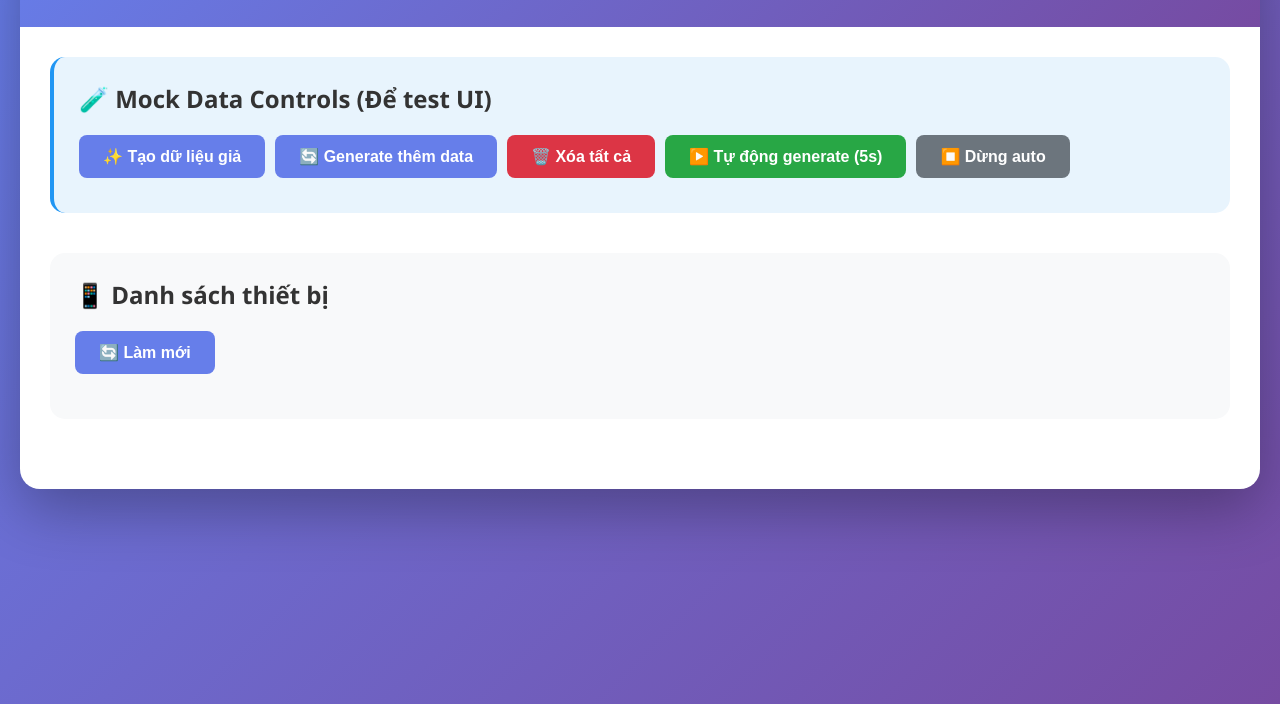
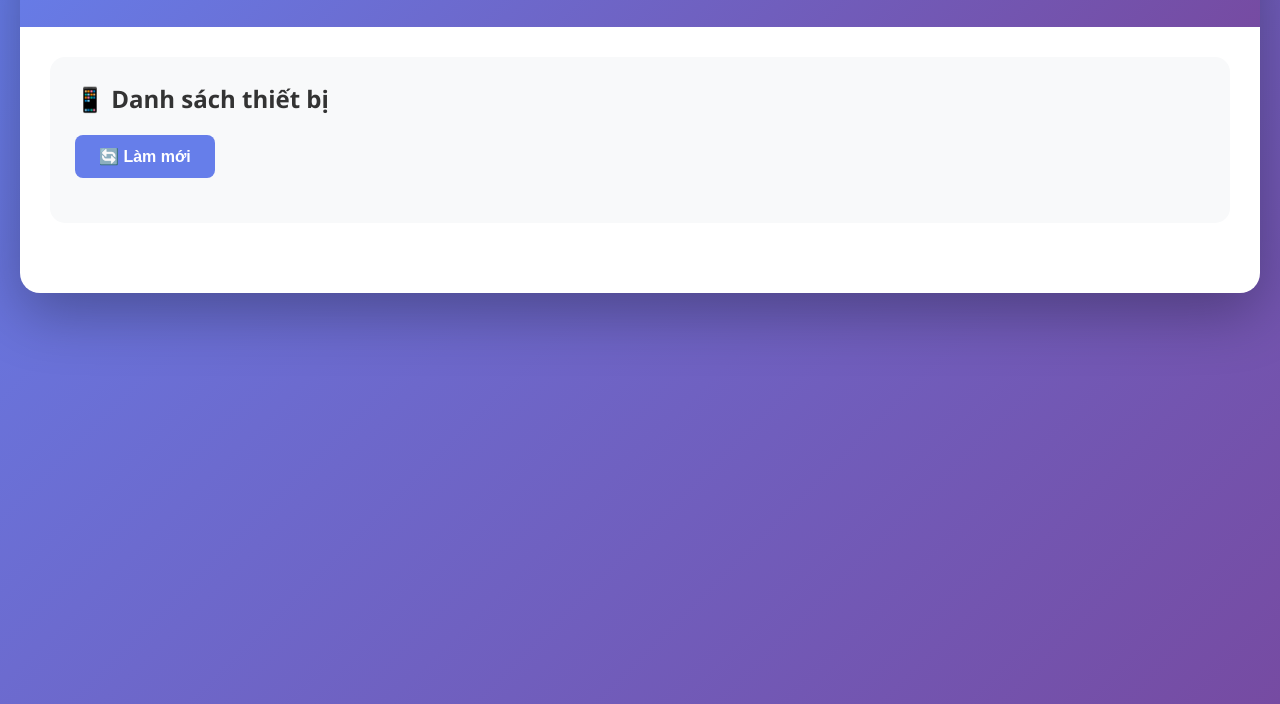
Before and after one commit to vietlecd/ESP32_SERVER, a website: page public/index.html in a window 1280 px wide. Shown: the part 96-800 px from the top of the page. Drawn offline with nearby package versions, Linux system fonts and the light colour scheme; no server answers.

Commit message:
delete mock data

```diff
--- a/public/index.html
+++ b/public/index.html
@@ -18,19 +18,6 @@
         </header>
 
         <div class="main-content">
-            <!-- Mock Data Controls -->
-            <section class="mock-controls-section" style="background: #e8f4fd; border-left: 4px solid #2196F3;">
-                <h2>🧪 Mock Data Controls (Để test UI)</h2>
-                <div style="display: flex; gap: 10px; flex-wrap: wrap;">
-                    <button class="btn btn-primary" onclick="seedMockData()">✨ Tạo dữ liệu giả</button>
-                    <button class="btn btn-primary" onclick="generateMockData()">🔄 Generate thêm data</button>
-                    <button class="btn" style="background: #dc3545; color: white;" onclick="clearMockData()">🗑️ Xóa tất cả</button>
-                    <button class="btn" style="background: #28a745; color: white;" onclick="startAutoGenerate()">▶️ Tự động generate (5s)</button>
-                    <button class="btn" style="background: #6c757d; color: white;" onclick="stopAutoGenerate()">⏹️ Dừng auto</button>
-                </div>
-                <div id="mockStatus" style="margin-top: 10px; font-size: 0.9em; color: #666;"></div>
-            </section>
-
             <!-- Device List Section -->
             <section class="devices-section">
                 <h2>📱 Danh sách thiết bị</h2>
--- a/public/js/app.js
+++ b/public/js/app.js
@@ -83,9 +83,18 @@ function displayDevices(devices) {
             <div class="device-info">ID: ${device.deviceId}</div>
             <div class="device-info">Firmware: ${device.firmware || 'N/A'}</div>
             <div class="device-info">Last seen: ${formatDate(device.lastSeen)}</div>
+            <button class="btn" style="background: #dc3545; color: white; margin-top: 10px; width: 100%;"
+                    onclick="event.stopPropagation(); deleteDevice('${device.deviceId}')">
+                🗑️ Xóa thiết bị
+            </button>
         `;
 
-        card.addEventListener('click', () => selectDevice(device.deviceId));
+        card.addEventListener('click', (e) => {
+            // Don't select device when clicking delete button
+            if (e.target.tagName !== 'BUTTON') {
+                selectDevice(device.deviceId);
+            }
+        });
         devicesList.appendChild(card);
     });
 }
@@ -303,137 +312,33 @@ function formatDate(dateString) {
     return date.toLocaleString('vi-VN');
 }
 
-// ========================================
-// Mock Data Functions
-// ========================================
-
-let autoGenerateInterval = null;
-
-async function seedMockData() {
-    try {
-        updateMockStatus('Đang tạo mock data...');
-
-        const response = await fetch('/api/mock/seed', {
-            method: 'POST',
-            headers: {
-                'Content-Type': 'application/json'
-            },
-            body: JSON.stringify({
-                numDevices: 2,
-                numDataPoints: 30
-            })
-        });
-
-        const data = await response.json();
-
-        if (data.success) {
-            updateMockStatus(`✅ Đã tạo ${data.devicesCreated} thiết bị và ${data.dataPointsCreated} điểm dữ liệu!`);
-            refreshDevices();
-        } else {
-            updateMockStatus('❌ Lỗi khi tạo mock data');
-        }
-    } catch (error) {
-        console.error('Error seeding mock data:', error);
-        updateMockStatus('❌ Lỗi kết nối đến server');
-    }
-}
-
-async function generateMockData() {
-    try {
-        updateMockStatus('Đang generate dữ liệu...');
-
-        const response = await fetch('/api/mock/generate', {
-            method: 'POST',
-            headers: {
-                'Content-Type': 'application/json'
-            }
-        });
-
-        const data = await response.json();
-
-        if (data.success) {
-            updateMockStatus('✅ Đã generate dữ liệu mới!');
-            refreshDevices();
-
-            // Nếu đang xem device, refresh data
-            if (currentDeviceId) {
-                loadSensorData(currentDeviceId);
-            }
-        } else {
-            updateMockStatus('❌ Lỗi khi generate dữ liệu');
-        }
-    } catch (error) {
-        console.error('Error generating mock data:', error);
-        updateMockStatus('❌ Lỗi kết nối đến server');
-    }
-}
-
-async function clearMockData() {
-    if (!confirm('⚠️ Bạn có chắc muốn xóa TẤT CẢ dữ liệu không?')) {
+async function deleteDevice(deviceId) {
+    if (!confirm(`⚠️ Bạn có chắc muốn xóa thiết bị "${deviceId}"?\n\nTất cả dữ liệu cảm biến của thiết bị này sẽ bị xóa!`)) {
         return;
     }
 
     try {
-        const response = await fetch('/api/mock/clear', {
+        const response = await fetch(`/api/device/${deviceId}`, {
             method: 'DELETE'
         });
 
         const data = await response.json();
 
         if (data.success) {
-            updateMockStatus('🗑️ Đã xóa tất cả dữ liệu');
+            alert(`✅ Đã xóa thiết bị ${deviceId}`);
             refreshDevices();
 
-            // Clear current device display
-            document.getElementById('sensorSection').style.display = 'none';
-            document.getElementById('configSection').style.display = 'none';
-            currentDeviceId = null;
+            // Clear current device display if deleted device was selected
+            if (currentDeviceId === deviceId) {
+                document.getElementById('sensorSection').style.display = 'none';
+                document.getElementById('configSection').style.display = 'none';
+                currentDeviceId = null;
+            }
         } else {
-            updateMockStatus('❌ Lỗi khi xóa dữ liệu');
+            alert('❌ Lỗi khi xóa thiết bị');
         }
     } catch (error) {
-        console.error('Error clearing data:', error);
-        updateMockStatus('❌ Lỗi kết nối đến server');
+        console.error('Error deleting device:', error);
+        alert('❌ Lỗi kết nối đến server');
     }
 }
-
-function startAutoGenerate() {
-    if (autoGenerateInterval) {
-        updateMockStatus('⚠️ Auto generate đã đang chạy');
-        return;
-    }
-
-    updateMockStatus('▶️ Bắt đầu auto generate mỗi 5 giây...');
-
-    // Generate ngay lập tức
-    generateMockData();
-
-    // Setup interval
-    autoGenerateInterval = setInterval(() => {
-        generateMockData();
-    }, 5000);
-}
-
-function stopAutoGenerate() {
-    if (autoGenerateInterval) {
-        clearInterval(autoGenerateInterval);
-        autoGenerateInterval = null;
-        updateMockStatus('⏹️ Đã dừng auto generate');
-    } else {
-        updateMockStatus('⚠️ Auto generate không đang chạy');
-    }
-}
-
-function updateMockStatus(message) {
-    const statusDiv = document.getElementById('mockStatus');
-    if (statusDiv) {
-        statusDiv.textContent = message;
-
-        // Auto clear sau 3 giây
-        setTimeout(() => {
-            if (statusDiv.textContent === message) {
-                statusDiv.textContent = '';
-            }
-        }, 5000);
-    }
-}
--- a/server/index.js
+++ b/server/index.js
@@ -21,12 +21,13 @@ app.use(express.static(path.join(__dirname, '../public')));
 const sensorRoutes = require('./routes/sensor')(db, io);
 const deviceRoutes = require('./routes/device')(db);
 const configRoutes = require('./routes/config')(db, io);
-const mockRoutes = require('./routes/mock')(db, io);
+// Mock routes (disabled - can re-enable if needed for testing)
+// const mockRoutes = require('./routes/mock')(db, io);
 
 app.use('/api/sensor', sensorRoutes);
 app.use('/api/device', deviceRoutes);
 app.use('/api/config', configRoutes);
-app.use('/api/mock', mockRoutes);
+// app.use('/api/mock', mockRoutes);
 
 // WebSocket handling
 io.on('connection', (socket) => {
```
